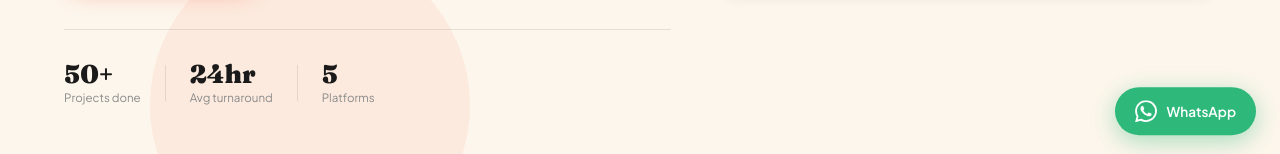
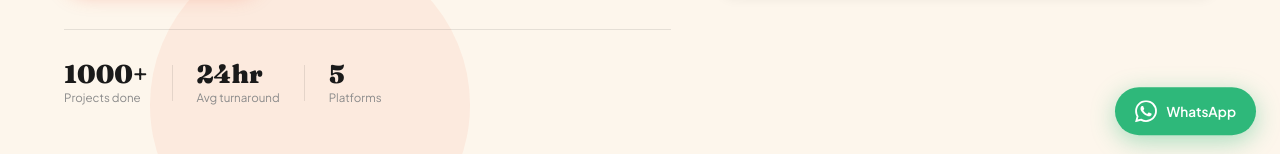
Before and after one commit to WanderCut/WanderCut.github.io, a plain HTML site: page index.html in a window 1280 px wide. Shown: the part 637-791 px from the top of the page. Drawn offline with Linux system fonts and the light colour scheme.

Commit message:
Updated number of projects

```diff
--- a/index.html
+++ b/index.html
@@ -618,7 +618,7 @@ footer span{color:var(--sun);}
     </div>
     <div class="hero-proof">
       <div class="proof-stat">
-        <div class="proof-num">50+</div>
+        <div class="proof-num">1000+</div>
         <div class="proof-label">Projects done</div>
       </div>
       <div class="proof-divider"></div>
```
